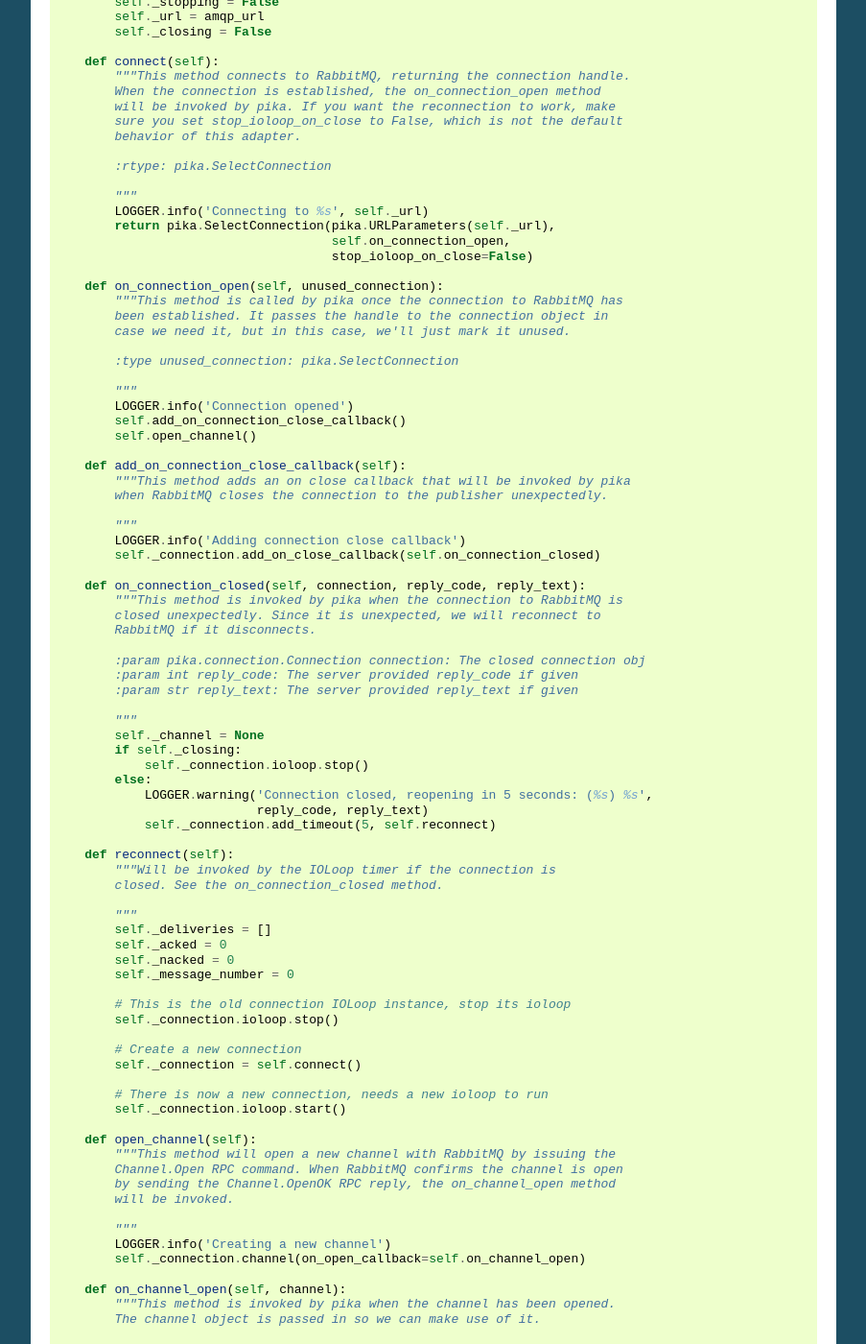
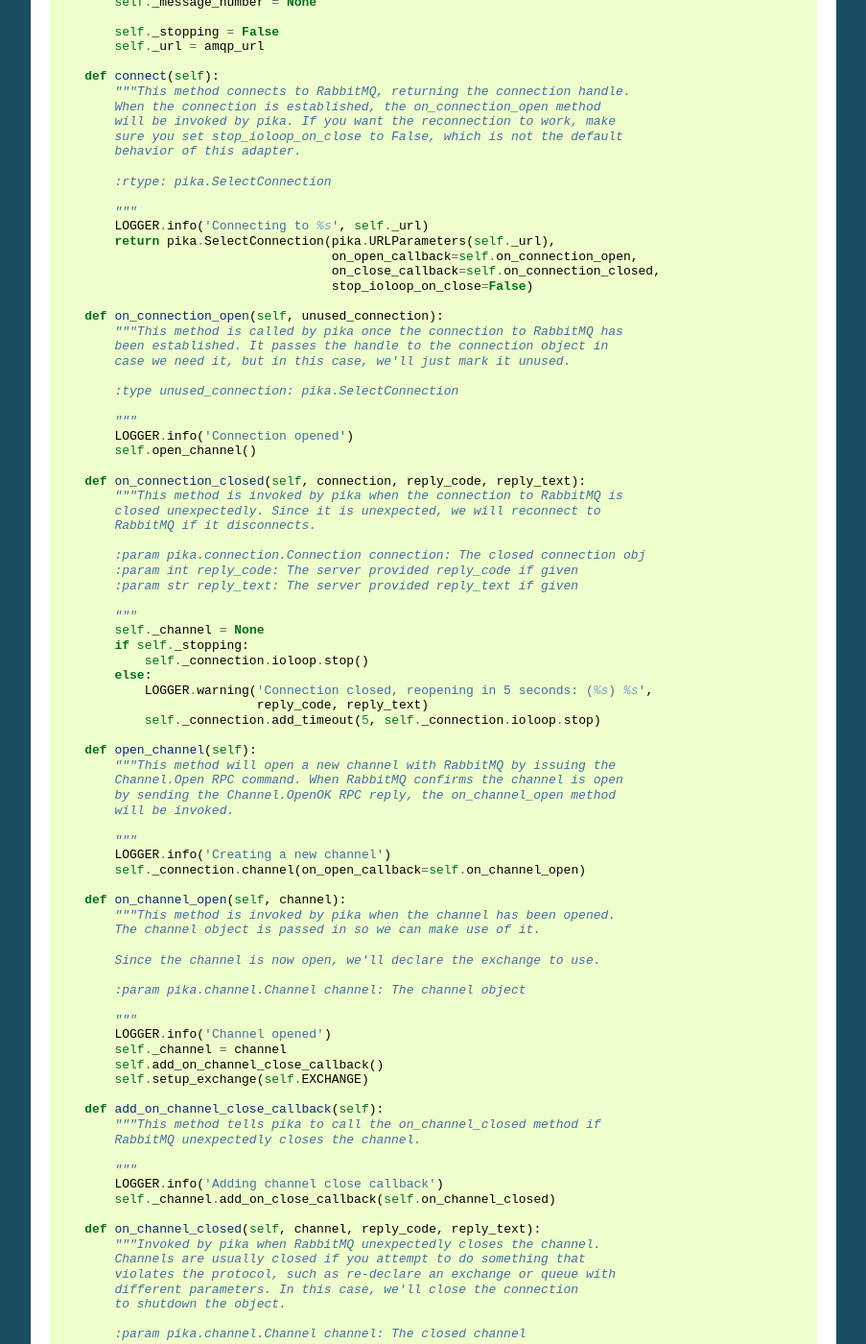
Before and after one commit to pika/pika, a Sphinx documentation site: the page built from docs/examples/asynchronous_publisher_example.rst, in a window 1280 px wide and 1400 px high, scrolled down 910 px. Shown: the whole window at 96% size, without its empty margins (198-1101 px from the left). Built offline with Sphinx 7.4.7, drawn with Linux system fonts in a browser that asks for light colours; some of the changed text lies outside the part shown.

Commit message:
Cleaned up async publisher example in docs

```diff
--- a/docs/examples/asynchronous_publisher_example.rst
+++ b/docs/examples/asynchronous_publisher_example.rst
@@ -11,7 +11,7 @@ publisher.py::
     import json
 
     LOG_FORMAT = ('%(levelname) -10s %(asctime)s %(name) -30s %(funcName) '
-                  '-35s %(lineno) -5d: %(message)s')
+                    '-35s %(lineno) -5d: %(message)s')
     LOGGER = logging.getLogger(__name__)
 
 
@@ -43,13 +43,14 @@ publisher.py::
             """
             self._connection = None
             self._channel = None
-            self._deliveries = []
-            self._acked = 0
-            self._nacked = 0
-            self._message_number = 0
+
+            self._deliveries = None
+            self._acked = None
+            self._nacked = None
+            self._message_number = None
+
             self._stopping = False
             self._url = amqp_url
-            self._closing = False
 
         def connect(self):
             """This method connects to RabbitMQ, returning the connection handle.
@@ -63,7 +64,8 @@ publisher.py::
             """
             LOGGER.info('Connecting to %s', self._url)
             return pika.SelectConnection(pika.URLParameters(self._url),
-                                         self.on_connection_open,
+                                         on_open_callback=self.on_connection_open,
+                                         on_close_callback=self.on_connection_closed,
                                          stop_ioloop_on_close=False)
 
         def on_connection_open(self, unused_connection):
@@ -75,16 +77,7 @@ publisher.py::
 
             """
             LOGGER.info('Connection opened')
-            self.add_on_connection_close_callback()
             self.open_channel()
-
-        def add_on_connection_close_callback(self):
-            """This method adds an on close callback that will be invoked by pika
-            when RabbitMQ closes the connection to the publisher unexpectedly.
-
-            """
-            LOGGER.info('Adding connection close callback')
-            self._connection.add_on_close_callback(self.on_connection_closed)
 
         def on_connection_closed(self, connection, reply_code, reply_text):
             """This method is invoked by pika when the connection to RabbitMQ is
@@ -97,31 +90,12 @@ publisher.py::
 
             """
             self._channel = None
-            if self._closing:
+            if self._stopping:
                 self._connection.ioloop.stop()
             else:
                 LOGGER.warning('Connection closed, reopening in 5 seconds: (%s) %s',
                                reply_code, reply_text)
-                self._connection.add_timeout(5, self.reconnect)
-
-        def reconnect(self):
-            """Will be invoked by the IOLoop timer if the connection is
-            closed. See the on_connection_closed method.
-
-            """
-            self._deliveries = []
-            self._acked = 0
-            self._nacked = 0
-            self._message_number = 0
-
-            # This is the old connection IOLoop instance, stop its ioloop
-            self._connection.ioloop.stop()
-
-            # Create a new connection
-            self._connection = self.connect()
-
-            # There is now a new connection, needs a new ioloop to run
-            self._connection.ioloop.start()
+                self._connection.add_timeout(5, self._connection.ioloop.stop)
 
         def open_channel(self):
             """This method will open a new channel with RabbitMQ by issuing the
@@ -162,13 +136,14 @@ publisher.py::
             different parameters. In this case, we'll close the connection
             to shutdown the object.
 
-            :param pika.channel.Channel: The closed channel
+            :param pika.channel.Channel channel: The closed channel
             :param int reply_code: The numeric reason the channel was closed
             :param str reply_text: The text reason the channel was closed
 
             """
             LOGGER.warning('Channel was closed: (%s) %s', reply_code, reply_text)
-            if not self._closing:
+            self._channel = None
+            if not self._stopping:
                 self._connection.close()
 
         def setup_exchange(self, exchange_name):
@@ -282,8 +257,6 @@ publisher.py::
             message to be delivered in PUBLISH_INTERVAL seconds.
 
             """
-            if self._stopping:
-                return
             LOGGER.info('Scheduling next message for %0.1f seconds',
                         self.PUBLISH_INTERVAL)
             self._connection.add_timeout(self.PUBLISH_INTERVAL,
@@ -302,7 +275,7 @@ publisher.py::
             class.
 
             """
-            if self._stopping:
+            if self._channel is None or not self._channel.is_open:
                 return
 
             message = {u'مفتاح': u' قيمة',
@@ -320,21 +293,28 @@ publisher.py::
             LOGGER.info('Published message # %i', self._message_number)
             self.schedule_next_message()
 
-        def close_channel(self):
-            """Invoke this command to close the channel with RabbitMQ by sending
-            the Channel.Close RPC command.
-
-            """
-            LOGGER.info('Closing the channel')
-            if self._channel:
-                self._channel.close()
-
         def run(self):
             """Run the example code by connecting and then starting the IOLoop.
 
             """
-            self._connection = self.connect()
-            self._connection.ioloop.start()
+            while not self._stopping:
+                self._connection = None
+                self._deliveries = []
+                self._acked = 0
+                self._nacked = 0
+                self._message_number = 0
+
+                try:
+                    self._connection = self.connect()
+                    self._connection.ioloop.start()
+                except KeyboardInterrupt:
+                    self.stop()
+                    if (self._connection is not None and
+                            not self._connection.is_closed):
+                        # Finish closing
+                        self._connection.ioloop.start()
+
+            LOGGER.info('Stopped')
 
         def stop(self):
             """Stop the example by closing the channel and connection. We
@@ -349,14 +329,21 @@ publisher.py::
             self._stopping = True
             self.close_channel()
             self.close_connection()
-            self._connection.ioloop.start()
-            LOGGER.info('Stopped')
+
+        def close_channel(self):
+            """Invoke this command to close the channel with RabbitMQ by sending
+            the Channel.Close RPC command.
+
+            """
+            if self._channel is not None:
+                LOGGER.info('Closing the channel')
+                self._channel.close()
 
         def close_connection(self):
             """This method closes the connection to RabbitMQ."""
-            LOGGER.info('Closing connection')
-            self._closing = True
-            self._connection.close()
+            if self._connection is not None:
+                LOGGER.info('Closing connection')
+                self._connection.close()
 
 
     def main():
@@ -364,10 +351,8 @@ publisher.py::
 
         # Connect to localhost:5672 as guest with the password guest and virtual host "/" (%2F)
         example = ExamplePublisher('amqp://guest:guest@localhost:5672/%2F?connection_attempts=3&heartbeat_interval=3600')
-        try:
-            example.run()
-        except KeyboardInterrupt:
-            example.stop()
+        example.run()
+
 
     if __name__ == '__main__':
         main()
```
Also changed, not shown: 1 other file.
